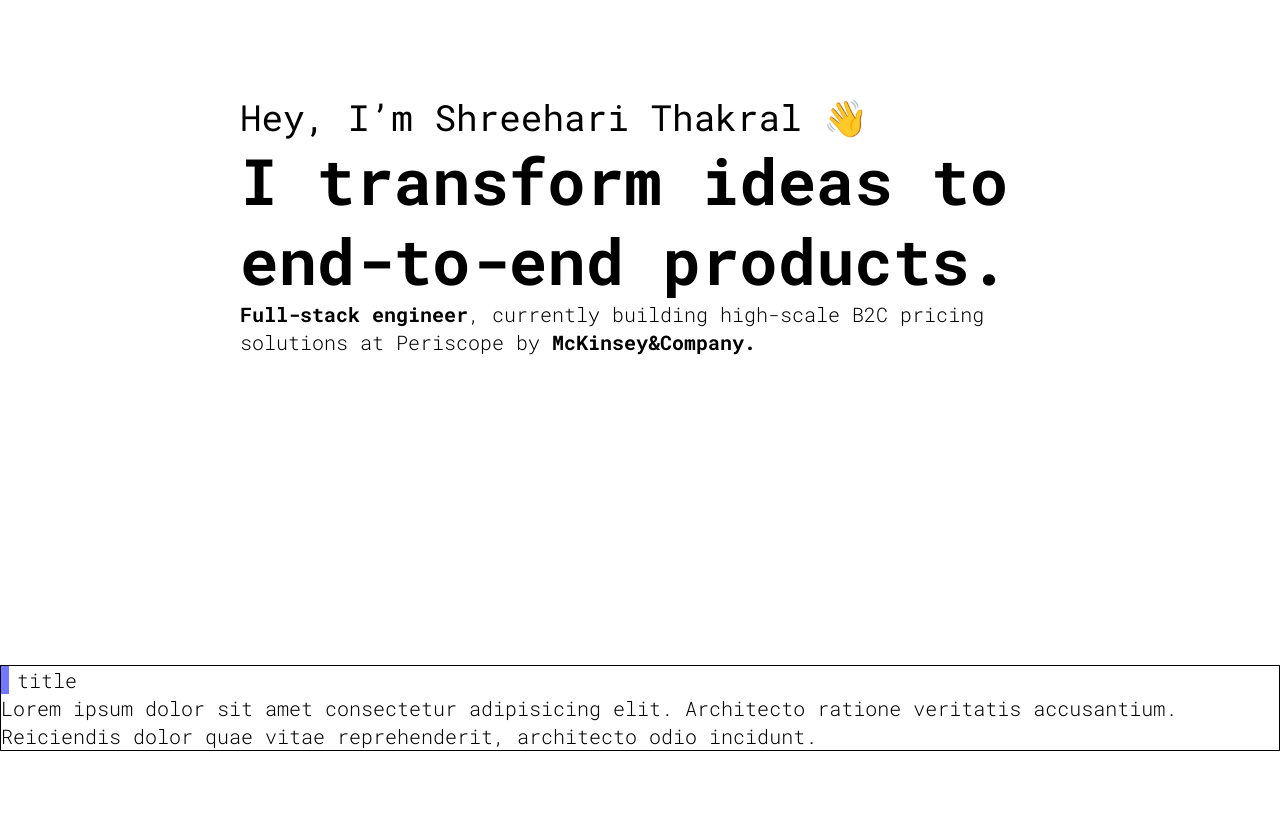
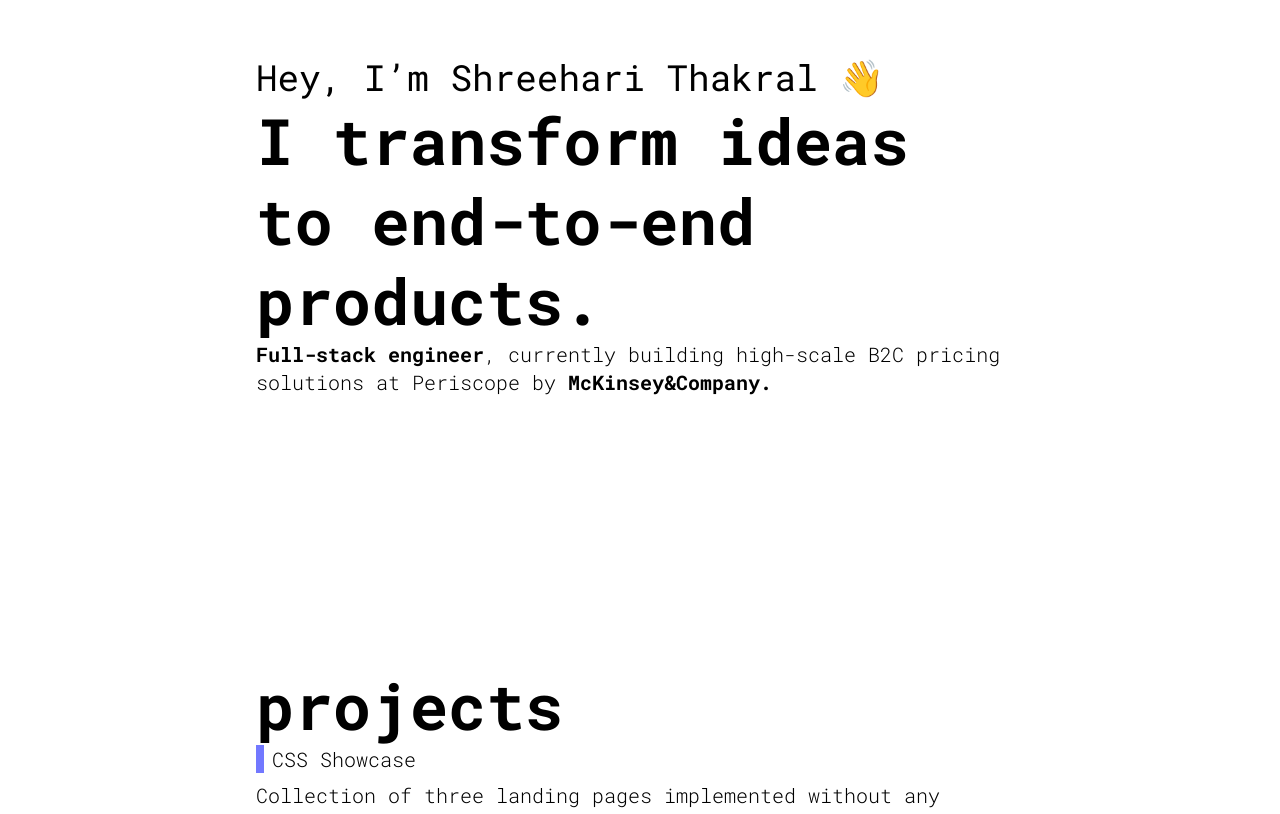
Before and after one commit to shreehari06/portfolio, a React (Vite) app: page / in a window 1280 px wide. Shown: the part 135-949 px from the top of the page. Before the commit the page ends 886 px from the top, so only its background shows below. Built offline with nearby package versions, Linux system fonts and the light colour scheme.

Commit message:
feat: init projects section

```diff
--- a/src/pages/LandingPage/LandingPage.tsx
+++ b/src/pages/LandingPage/LandingPage.tsx
@@ -1,6 +1,6 @@
 import React from 'react'
 import Section from '../../ui-components/Section/Section'
-import { HeroContainer } from './styles'
+import { HeroContainer, ProjectsContainer } from './styles'
 import { BoldText, Typography } from '../../ui-components'
 
 const LandingPage = () => {
@@ -19,12 +19,17 @@ const LandingPage = () => {
                     <BoldText> McKinsey&Company.</BoldText>
                 </Typography>
             </HeroContainer>
-            <Section
-                title="title"
-                content=""
-                body="Lorem ipsum dolor sit amet consectetur adipisicing elit. Architecto ratione veritatis accusantium. Reiciendis dolor quae vitae reprehenderit, architecto odio incidunt.
-"
-            />
+
+            <ProjectsContainer>
+                <Typography type="heading" id="projects-heading">
+                    projects
+                </Typography>
+                <Section
+                    title="CSS Showcase"
+                    content=""
+                    body="Collection of three landing pages implemented without any javascript, showcasing my CSS prowess."
+                />
+            </ProjectsContainer>
         </>
     )
 }
--- a/src/pages/LandingPage/styles.ts
+++ b/src/pages/LandingPage/styles.ts
@@ -1,13 +1,16 @@
 import styled from 'styled-components'
 
-export const HeroContainer = styled.div`
+const BaseContainer = styled.div`
+    width: 60vw;
+    height: 100dvh;
+    margin-inline: auto;
+`
+
+export const HeroContainer = styled(BaseContainer)`
     display: flex;
     justify-content: center;
     align-items: flex-start;
     flex-direction: column;
-    width: 100ch;
-    margin-inline: auto;
-    height: 100dvh;
     transform: translateY(-5%);
 
     & > h1[class^='Heading-'] {
@@ -15,3 +18,10 @@ export const HeroContainer = styled.div`
         margin-bottom: 2rem;
     }
 `
+export const SectionContainer = styled(BaseContainer)`
+    & > h1[class^='Heading-'] {
+        padding-top: 6rem;
+        padding-bottom: 2.25rem;
+    }
+`
+export const ProjectsContainer = styled(SectionContainer)``
--- a/src/ui-components/Section/styles.ts
+++ b/src/ui-components/Section/styles.ts
@@ -1,13 +1,12 @@
 import styled from 'styled-components'
 
-export const Container = styled.div`
-    border: 1px solid black;
-`
+export const Container = styled.div``
 
 export const TitleContainer = styled.div`
     display: flex;
     align-items: center;
     gap: 0.5rem;
+    margin-bottom: 0.5rem;
 `
 
 export const Block = styled.div`
--- a/src/ui-components/Typography/Typography.tsx
+++ b/src/ui-components/Typography/Typography.tsx
@@ -4,11 +4,13 @@ import { Body, BodyMedium, BodySmall, Heading, SubHeading } from './styles'
 export interface TypographyProps {
     type: 'heading' | 'body' | 'subheading' | 'bodyMedium' | 'bodySmall'
     children: ReactNode
+    id?: string
 }
 
 const componentMap: {
     [K in TypographyProps['type']]?: React.ComponentType<{
         children?: React.ReactNode
+        id?: string
     }>
 } = {
     heading: Heading,
@@ -18,14 +20,14 @@ const componentMap: {
     bodySmall: BodySmall,
 }
 
-const Typography = ({ type, children }: TypographyProps) => {
+const Typography = ({ type, children, id }: TypographyProps) => {
     const Component = componentMap[type]
 
     if (!Component) {
         return <>{children}</>
     }
 
-    return <Component>{children}</Component>
+    return <Component id={id}>{children}</Component>
 }
 
 export default Typography
```
